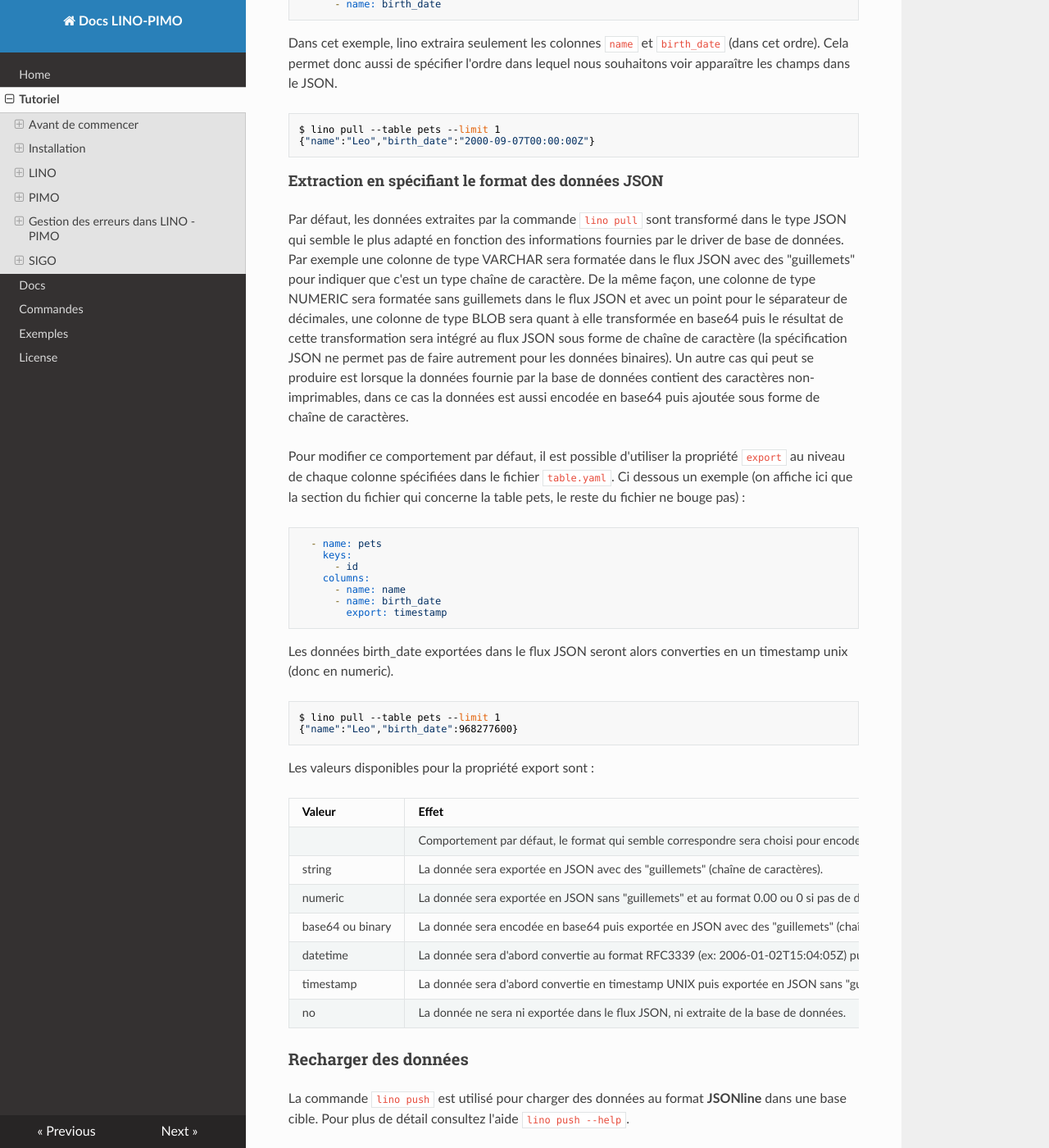
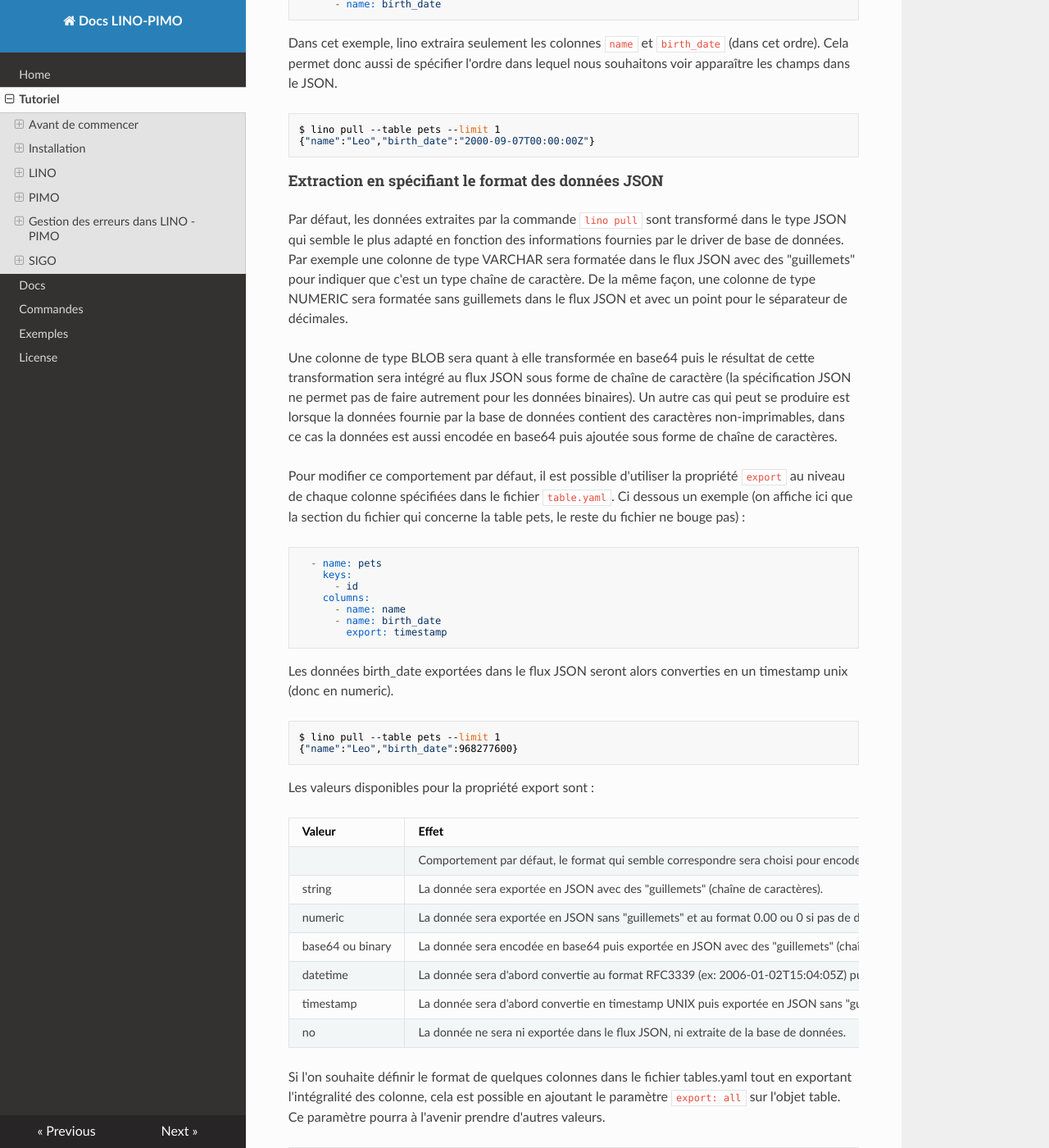
Before and after one commit to CGI-FR/lino-doc, an MkDocs documentation site: the page built from docs/tuto.md, in a window 1280 px wide and 1400 px high, scrolled down 12968 px. Shown: the whole window at 82% size. Built offline with MkDocs 1.6.1, drawn with Linux system fonts in a browser that asks for light colours; nearby versions of some CDN libraries; some of the changed text lies outside the part shown.

Commit message:
doc: fix

````diff
--- a/docs/tuto.md
+++ b/docs/tuto.md
@@ -615,7 +615,9 @@ $ lino pull --table pets --limit 1
 
 #### Extraction en spécifiant le format des données JSON
 
-Par défaut, les données extraites par la commande `lino pull` sont transformé dans le type JSON qui semble le plus adapté en fonction des informations fournies par le driver de base de données. Par exemple une colonne de type VARCHAR sera formatée dans le flux JSON avec des "guillemets" pour indiquer que c'est un type chaîne de caractère. De la même façon, une colonne de type NUMERIC sera formatée sans guillemets dans le flux JSON et avec un point pour le séparateur de décimales, une colonne de type BLOB sera quant à elle transformée en base64 puis le résultat de cette transformation sera intégré au flux JSON sous forme de chaîne de caractère (la spécification JSON ne permet pas de faire autrement pour les données binaires). Un autre cas qui peut se produire est lorsque la données fournie par la base de données contient des caractères non-imprimables, dans ce cas la données est aussi encodée en base64 puis ajoutée sous forme de chaîne de caractères.
+Par défaut, les données extraites par la commande `lino pull` sont transformé dans le type JSON qui semble le plus adapté en fonction des informations fournies par le driver de base de données. Par exemple une colonne de type VARCHAR sera formatée dans le flux JSON avec des "guillemets" pour indiquer que c'est un type chaîne de caractère. De la même façon, une colonne de type NUMERIC sera formatée sans guillemets dans le flux JSON et avec un point pour le séparateur de décimales.
+
+Une colonne de type BLOB sera quant à elle transformée en base64 puis le résultat de cette transformation sera intégré au flux JSON sous forme de chaîne de caractère (la spécification JSON ne permet pas de faire autrement pour les données binaires). Un autre cas qui peut se produire est lorsque la données fournie par la base de données contient des caractères non-imprimables, dans ce cas la données est aussi encodée en base64 puis ajoutée sous forme de chaîne de caractères.
 
 Pour modifier ce comportement par défaut, il est possible d'utiliser la propriété `export` au niveau de chaque colonne spécifiées dans le fichier `table.yaml`. Ci dessous un exemple (on affiche ici que la section du fichier qui concerne la table pets, le reste du fichier ne bouge pas) :
 
@@ -647,6 +649,19 @@ Les valeurs disponibles pour la propriété export sont :
 | datetime | La donnée sera d'abord convertie au format RFC3339 (ex: 2006-01-02T15:04:05Z) puis exportée en JSON avec des "guillemets" (chaîne de caractères représentant une date). |
 | timestamp | La donnée sera d'abord convertie en timestamp UNIX puis exportée en JSON sans "guillemets" au format numérique (format numérique sans partie décimale). |
 | no | La donnée ne sera ni exportée dans le flux JSON, ni extraite de la base de données. |
+
+Si l'on souhaite définir le format de quelques colonnes dans le fichier tables.yaml tout en exportant l'intégralité des colonne, cela est possible en ajoutant le paramètre `export: all` sur l'objet table. Ce paramètre pourra à l'avenir prendre d'autres valeurs.
+
+```yaml
+  - name: pets
+    keys:
+      - id
+    columns:
+      - name: name
+      - name: birth_date
+        export: timestamp
+    export: all
+```
 
 ### Recharger des données
 
````
